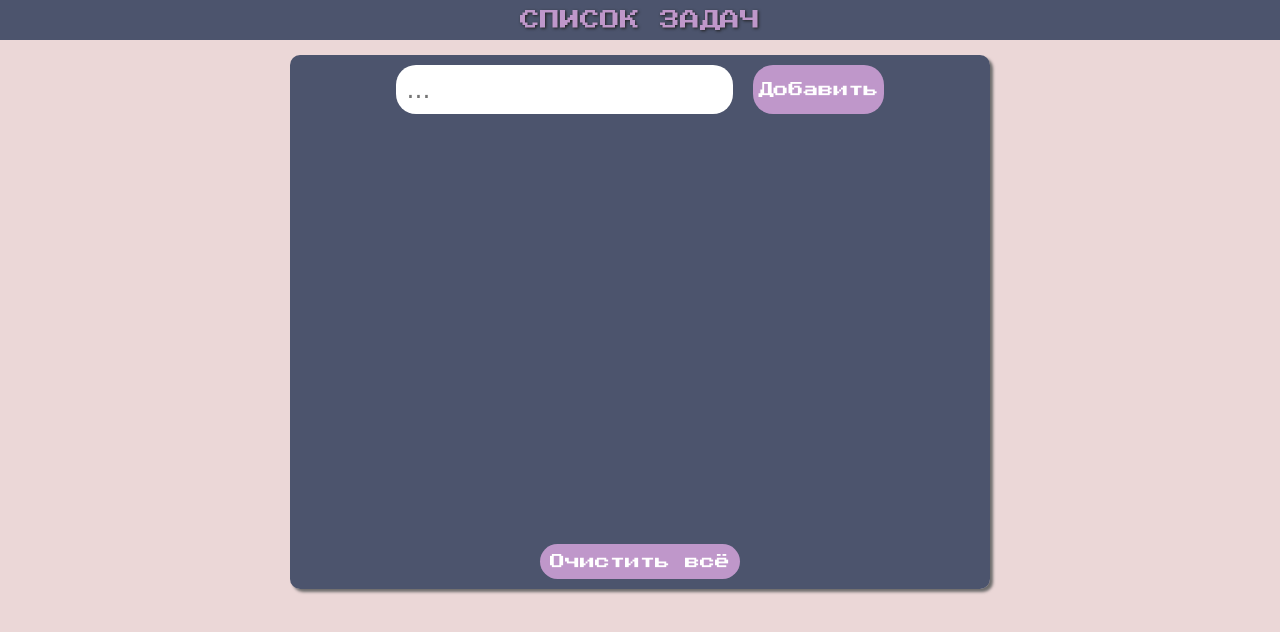
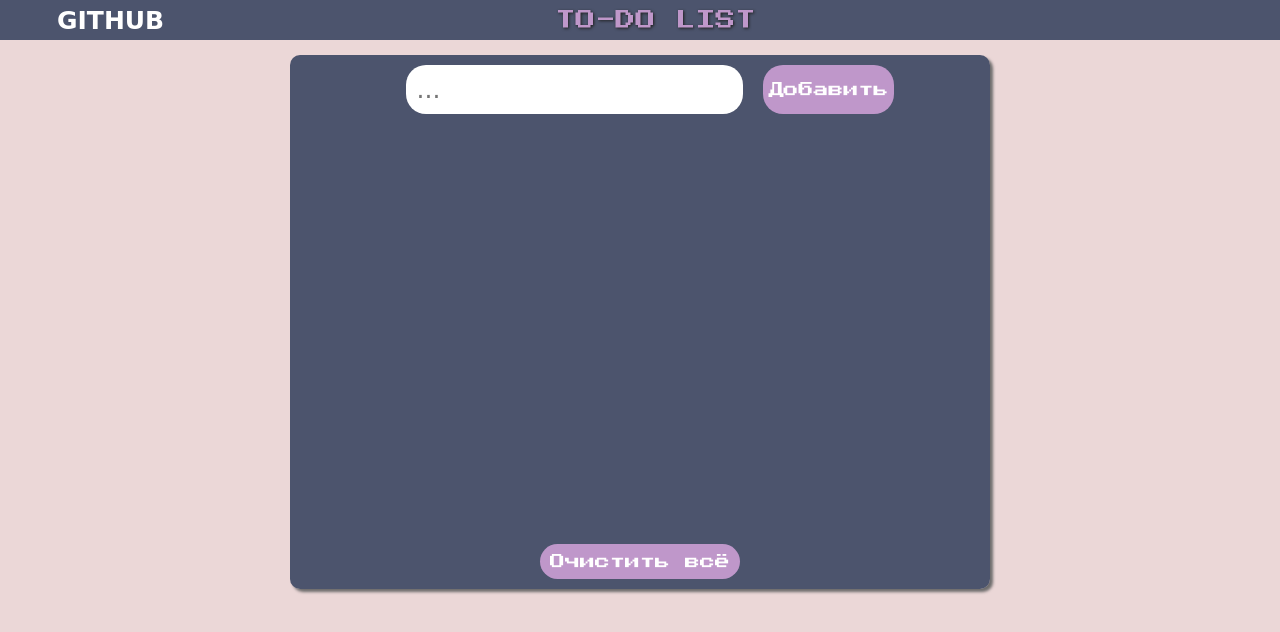
Before and after one commit to AmadoMuerte/ToDoList, a plain HTML site: page index.html in a window 1280 px wide. Drawn offline with Linux system fonts and the light colour scheme; a web font is replaced by a local one.

Commit message:
add link to github

```diff
--- a/css/style.css
+++ b/css/style.css
@@ -8,6 +8,7 @@ body {
     margin: 0 auto;
     padding: 0 15px;
 }
+
 .myTodo {
     margin-top: 15px;
     display: flex;
@@ -16,7 +17,30 @@ body {
 .header{
     background-color: rgba(43, 57, 87, 0.822);
 }
+
+.header__inner {
+    display: flex;
+    justify-content: flex-start;
+    align-items: center;
+}
+
+.header__inner a {
+    padding: 2px;
+    color: inherit;
+    font-family: 'Neucha', cursive;
+    font-size: 25px;
+    color: white;
+    text-transform: uppercase;
+    font-weight: 700;
+    transition: 0.2s;
+}
+.header__inner a:hover {
+    background-color: rgb(44, 44, 44);
+    border-radius: 12px;
+}
 .title {
+    margin-right: 80px;
+    flex: 1 0 0;
     font-family: 'Press Start 2P', cursive;
     text-align: center;
     font-size: 20px;
@@ -25,6 +49,7 @@ body {
     padding: 10px;
     text-transform: uppercase;
 }
+
 .myTodo__inner {
     width: 700px;
     padding: 10px;
@@ -38,9 +63,10 @@ body {
     justify-content: center;
     margin-bottom: 20px;
 }
+
 .form__input {
     font-family: 'Neucha', cursive;
-    margin-right: 20px;
+    margin: 0px 20px;
     padding: 10px;
     font-size: 25px;
     border-radius: 20px;
--- a/index.html
+++ b/index.html
@@ -15,14 +15,15 @@
 <body>
     <header class="header">
         <div class="container">
-            <h1 class="title">Список Задач</h1>
+            <div class="header__inner">
+                <a href="https://github.com/AmadoMuerte">GitHub</a>
+                <h1 class="title">To-Do List</h1>
+            </div>
         </div>
     </header>
     <div class="container">
         <div class="myTodo">
-
             <div class="myTodo__inner">
-
                 <div class="form">
                     <input class="form__input" type="text" placeholder="..." value="">
                     <button class="form__btnAdd">Добавить</button>
```
